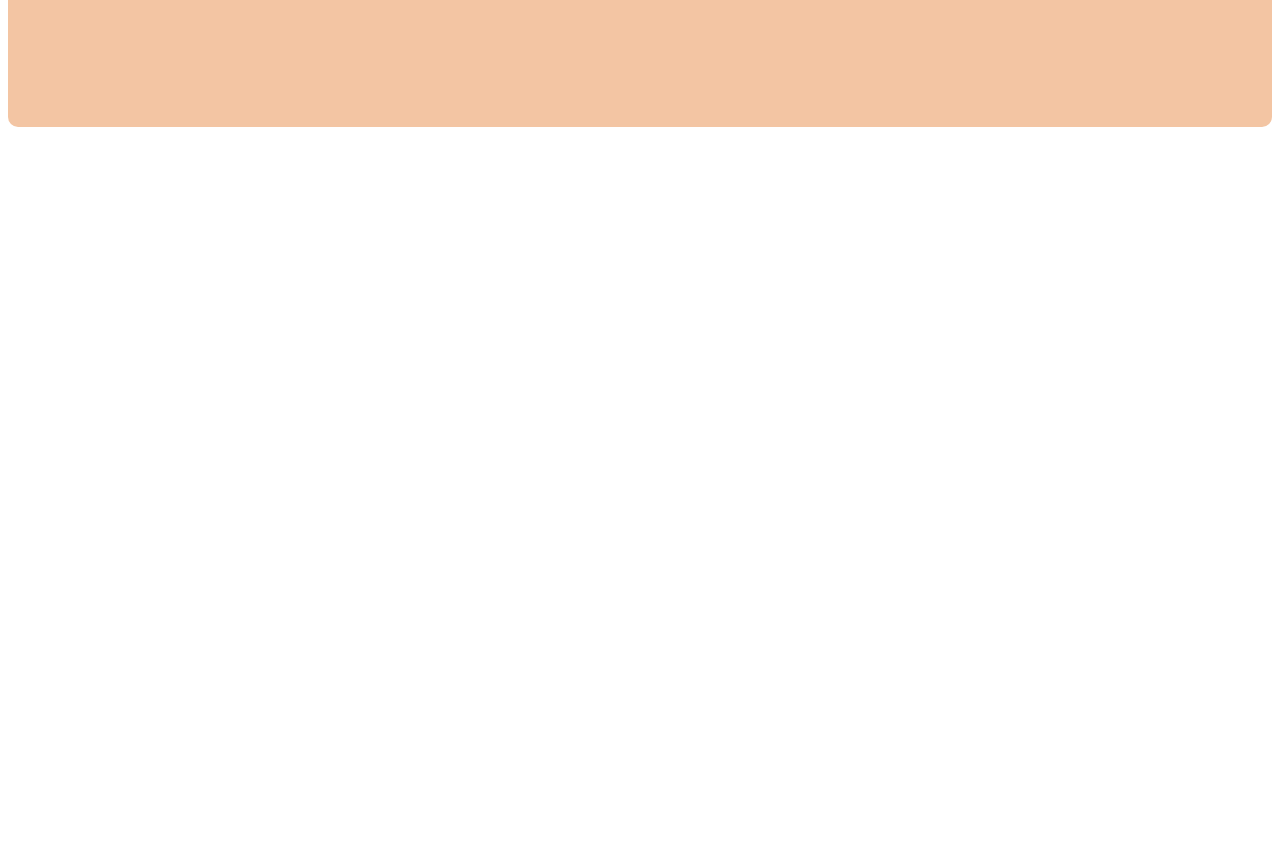
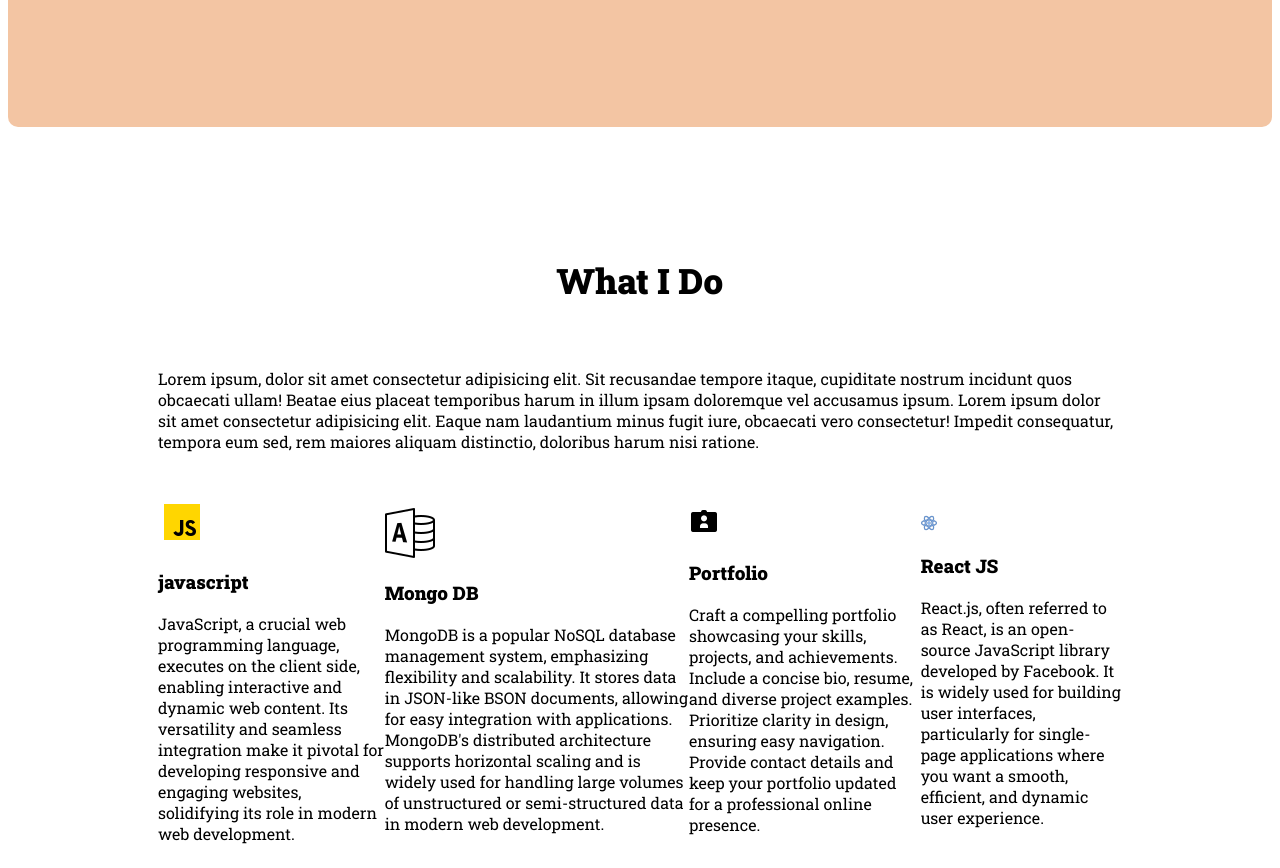
Before and after one commit to muhammadkhayeraalamshuvo/my-first-web, a plain HTML site: page index.html in a window 1280 px wide. Shown: the part 1113-1981 px from the top of the page. Before the commit the page ends 1370 px from the top, so only its background shows below. Drawn offline with Linux system fonts and the light colour scheme; a web font is replaced by a local one.

Commit message:
added section part

```diff
--- a/index.html
+++ b/index.html
@@ -57,6 +57,33 @@
                 </div>
             </div>
         </section>
+        <!-- section second part -->
+        <section>
+            <h3 class="section-title">What I Do</h3>
+            <p id="what-i-do-description" class="section-description">Lorem ipsum, dolor sit amet consectetur adipisicing elit. Sit recusandae tempore itaque, cupiditate nostrum incidunt quos obcaecati ullam! Beatae eius placeat temporibus harum in illum ipsam doloremque vel accusamus ipsum. Lorem ipsum dolor sit amet consectetur adipisicing elit. Eaque nam laudantium minus fugit iure, obcaecati vero consectetur! Impedit consequatur, tempora eum sed, rem maiores aliquam distinctio, doloribus harum nisi ratione.</p>
+            <div class="skill-container">
+                <div class="skills">
+                    <img src="icons/icons8-javascript-48.png" alt="">
+                    <h3 class="skill-title">javascript</h3>
+                    <p class="skill-description">JavaScript, a crucial web programming language, executes on the client side, enabling interactive and dynamic web content. Its versatility and seamless integration make it pivotal for developing responsive and engaging websites, solidifying its role in modern web development.</p>
+                </div>
+                <div class="skills">
+                    <img src="icons/icons8-microsoft-access-50.png" alt="">
+                    <h3 class="skill-title">Mongo DB</h3>
+                    <p class="skill-description">MongoDB is a popular NoSQL database management system, emphasizing flexibility and scalability. It stores data in JSON-like BSON documents, allowing for easy integration with applications. MongoDB's distributed architecture supports horizontal scaling and is widely used for handling large volumes of unstructured or semi-structured data in modern web development.</p>
+                </div>
+                <div class="skills">
+                    <img src="icons/icons8-portfolio-30.png" alt="">
+                    <h3 class="skill-title">Portfolio</h3>
+                    <p class="skill-description">Craft a compelling portfolio showcasing your skills, projects, and achievements. Include a concise bio, resume, and diverse project examples. Prioritize clarity in design, ensuring easy navigation. Provide contact details and keep your portfolio updated for a professional online presence.</p>
+                </div>
+                <div class="skills">
+                    <img src="icons/icons8-react-16.png" alt="">
+                    <h3 class="skill-title">React JS</h3>
+                    <p class="skill-description">React.js, often referred to as React, is an open-source JavaScript library developed by Facebook. It is widely used for building user interfaces, particularly for single-page applications where you want a smooth, efficient, and dynamic user experience. </p>
+                </div>
+            </div>
+        </section>
     </main>
     <footer>
 
--- a/styles/style.css
+++ b/styles/style.css
@@ -99,3 +99,13 @@ nav h3{
 .about-inf{
     text-align: center;
 }
+#what-i-do-description{
+    padding: 30px 150px;
+}
+.skill-container
+{
+    display: flex;
+    margin-left:150px;
+    margin-right: 150px;
+    align-items: center;
+}
```
Also changed, not shown: icons/icons8-javascript-48.png (added), icons/icons8-microsoft-access-50.png (added), icons/icons8-portfolio-30.png (added), icons/icons8-react-16.png (added).
